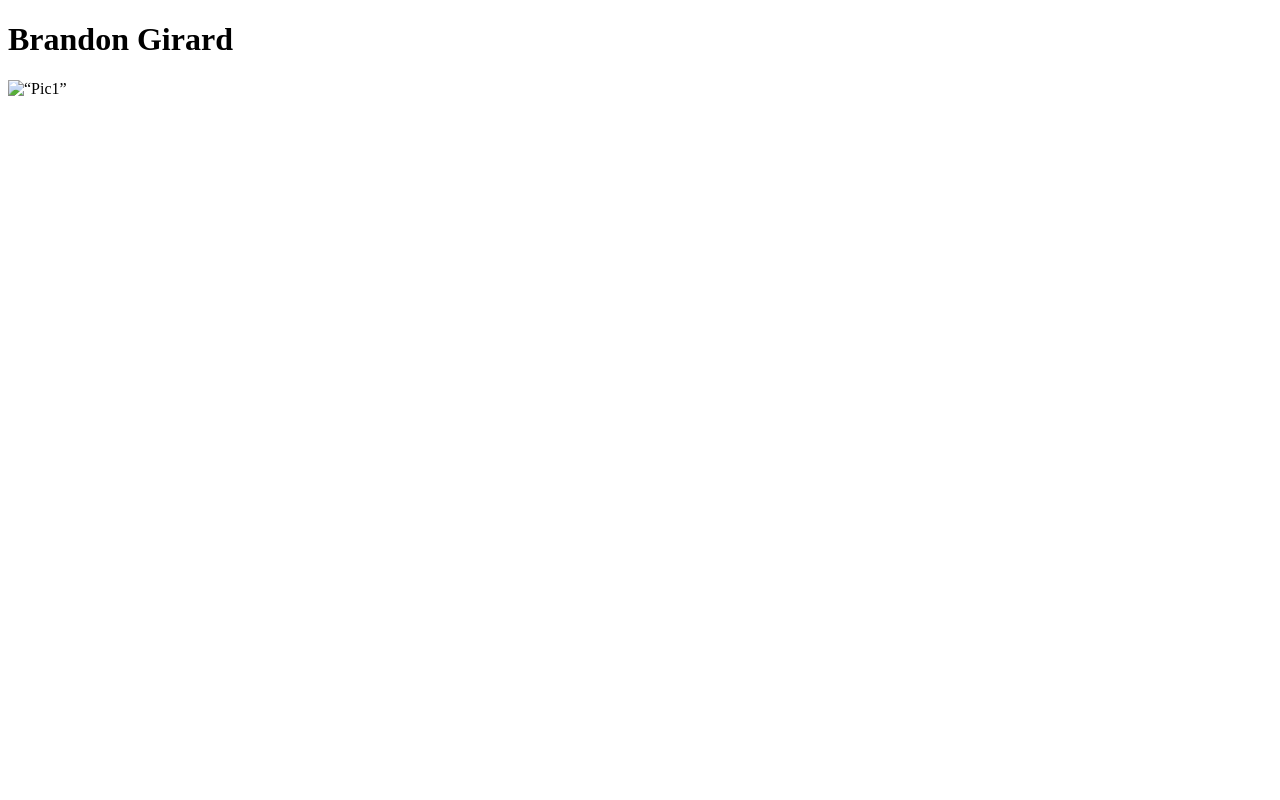
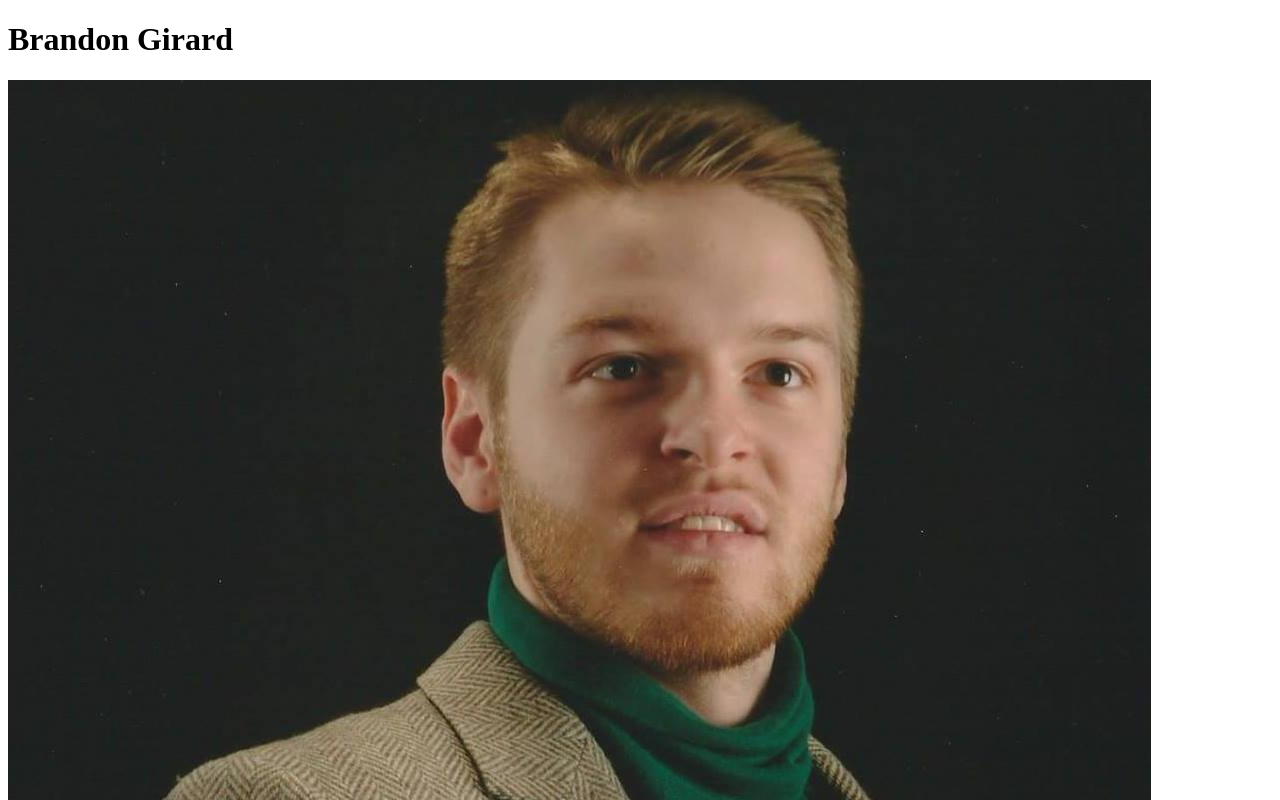
Before and after one commit to bjg1993/bjg1993.github.io, a plain HTML site: page index.html in a window 1280 px wide. Shown: the top 800 px of the page. Drawn offline with Linux system fonts and the light colour scheme.

Commit message:
changed text

```diff
--- a/index.html
+++ b/index.html
@@ -1,10 +1,10 @@
 <!DOCTYPE html>
 <html>
-	<head>
-		<title>Brandon Girard GitHub Pages</title>
-	</head>
-	<body>
-		<h1>Brandon Girard</h1>
-		<p><img src=“img/pic1.jpg” alt=“Pic1” /></p>
-	</body>
+  <head>
+    <title>Brandon Girard Github Pages</title>
+  </head>
+  <body>
+    <h1>Brandon Girard</h1>
+    <p><img src="img/pic1.jpg" alt="PIC1" /></p>
+  </body>
 </html>
```
